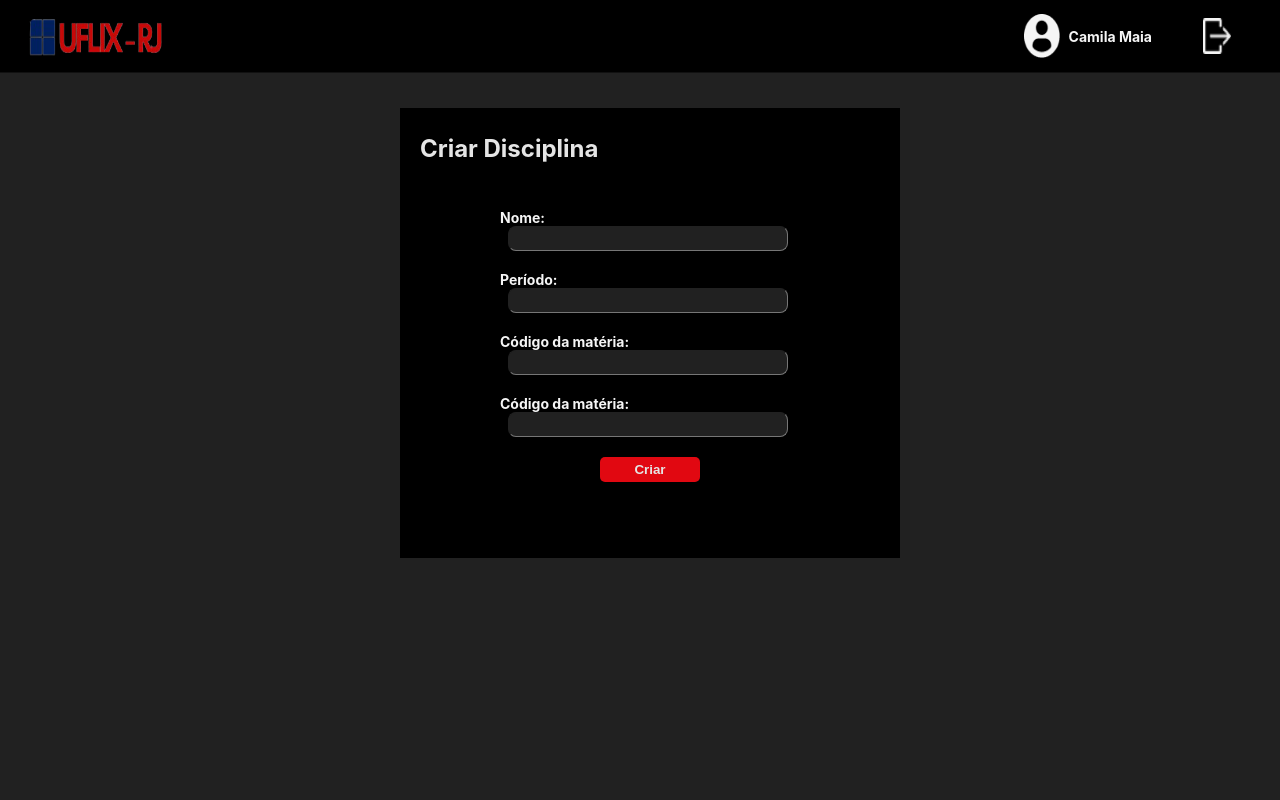
After one commit to Camila-Maia21/UFLIXRJ, a Flask app: template app/templates/CriarDisciplina/CriarDisciplina.html in a window 1280 px wide. The commit adds this page. Run offline with Flask 2, Linux system fonts and the light colour scheme; the template is opened without the code that fills it, so the values that code supplies are empty.

Commit message:
agora-vai

```diff
--- a/app/materia/controllers.py
+++ b/app/materia/controllers.py
@@ -25,6 +25,6 @@ class MateriaDetails(MethodView): #/materia
         db.session.add(materia)
         db.session.commit()
 
-        return redirect ('/disciplina')
+        return render_template("CriarDisciplina/CriarDisciplina.html")
 
         #return redirect('/login')
--- /dev/null
+++ b/app/static/CriarDisciplina.css
@@ -0,0 +1,157 @@
+body{
+    background-color: rgb(33, 33, 33);
+    padding: 0;
+    margin: 0;
+    font-family:-apple-system, BlinkMacSystemFont, 'Segoe UI', Roboto, Oxygen, Ubuntu, Cantarell, 'Open Sans', 'Helvetica Neue', sans-serif;
+    }
+#header {
+height: 9%;
+width: 100%;
+background-color: #000;
+display: flex;
+align-items: center;
+border-bottom: 1px solid #111111;
+justify-content: space-between;
+}
+
+.m-image {
+height: 60%;
+width: 11%;
+margin-left: 2%;
+
+}
+#profileName {
+    color: #F5f5f5;
+    font-weight: bold;
+    font-size: 14px;
+}
+#p {
+    display: flex;
+    width: 20%;
+    height: 100%;
+}
+
+#leave {
+    width: 11%;
+    height: 50%;
+    align-self: center;
+}
+#profile-box {
+    height: 100%;
+    width: 50%;
+    margin-right: 20%;
+    display: flex;
+    align-items: center;
+    justify-content: space-between;
+}
+#profile {
+    width: 28%;
+    height: 60%;
+}
+
+#main {
+    background-color: #000;
+    width: 500px;
+    height: 450px;
+    display: flex;
+    flex-direction: column;
+    justify-items: center;
+    margin-left: 400px;
+    margin-top: 35px;
+
+}
+h1 {
+    color: #e5e5e5;
+    font-size: 24px;
+    padding-top: 2%;
+    padding-left: 4%;
+
+}
+.input {
+    background-color: rgb(33, 33, 33) ;
+    outline: 0;
+    border-width: 1px;
+    color: #c4c4c4;
+    border-radius: 8px;
+    width: 70%;
+    height: 25px;
+    padding-left: 1%;
+    margin-left: 2%;
+    margin-right: 2%;
+}
+
+#header2 {
+    display: flex;
+    width: 100%;
+    align-items: center;
+    justify-content: space-between;
+    margin-bottom: 1%;
+}
+#search {
+    display: flex;
+    width: 30%;
+    align-items: center;
+}
+.input:focus {
+    border-width: 3%;
+    border-color: #e5e5e5;
+}
+.button {
+    background-color: rgb(225,8,17);
+    outline: none;
+    border-width: 0;
+    width: 20%;
+    height: 25px;
+    border-radius: 5px;
+    color:#e5e5e5;
+    font-weight: bold;
+    margin-left: 200px;
+
+}
+
+.button:hover {
+    background-color: rgb(255, 149, 149);
+
+}
+#materias {
+
+    width: 40%;
+    height: 22%;
+    display: flex;
+    justify-content: center;
+    margin-left: 1.15%;
+    margin-bottom: 3%;
+}
+.materia-container {
+    width: 17%;
+    height: 100%;
+    background-color: #f5f5f5;
+
+}
+#ad {
+    background-color: rgb(42,34,93);
+    display: flex;
+    justify-content: center;
+    align-items: center;
+    flex-direction: column;
+}
+#ad:hover {
+    background-color: rgb(42,34,93,0.7);
+}
+#plus {
+    width: 13%;
+    height: 20%;
+    margin-top: 15%;
+}
+.arrow-image {
+height: 4%;
+width: 4%;
+margin-top: 5%;
+margin-left: -90%;
+
+}
+
+.text {
+    margin-left: 100px;
+    margin-top: 30px;
+}
--- /dev/null
+++ b/app/templates/CriarDisciplina/CriarDisciplina.html
@@ -0,0 +1,46 @@
+<html>
+    <head>
+        <title>Criar Disciplina</title>
+        <meta charset="UTF-8">
+        <link href="{{ url_for ('static', filename='CriarDisciplina.css')}}" rel="stylesheet">
+    </head>
+
+    <body>
+
+        <div id = "header">
+            <img src="../../static/imagens/logo.png" alt="Minerva" class= "m-image">
+            <div  id= "p">
+                <div id= "profile-box">
+                    <img src="../../static/imagens/profile-user (1) 1.png" alt="profile" id= "profile">
+                    <p id = "profileName">Camila Maia</p>
+                </div>
+
+                <img src="../../static/imagens/logout (1) 1.png" alt="leave" id= "leave">
+            </div>
+        </div>
+
+        <div id = "main">
+            <div><h1>Criar Disciplina</h1></div>
+
+            <form action="/materias" method="POST">
+            <div class= "text">
+                <label for="nome" id="profileName">Nome:</label><br>
+                <input class = "input" type="text" id="nome" name="nome"><br><br>
+
+                <label for="periodo" id="profileName">Período:</label><br>
+                <input class = "input" type="text" id="periodo" name="periodo"><br><br>
+
+                <label for="codigodadisciplina" id="profileName">Código da matéria:</label><br>
+                <input class = "input" type="text" id="codigodadisciplina" name="codigodadisciplina"><br><br>
+
+                <label for="codigodamateria" id="profileName">Código da matéria:</label><br>
+                <input class = "input" type="text" id="codigodamateria" name="codigodamateria"><br><br>
+            </div>
+
+                <input class = "button" type="submit" value="Criar">
+            </form>
+        </div>
+
+
+    </body>
+</html>
--- a/app/templates/Minhasdisciplinas/MinhasDisciplinas.html
+++ b/app/templates/Minhasdisciplinas/MinhasDisciplinas.html
@@ -35,8 +35,9 @@
 
 
             <div class ="materia-container" id = "ad">
+                <a href='/materia'>
                 <p id="profileName">Adicionar disciplina</p>
-
+                </a>
             </div>
 
             {%for materia in materias %}
```
